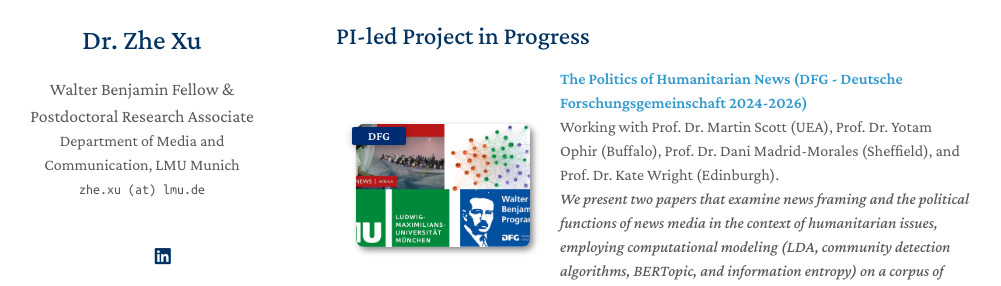
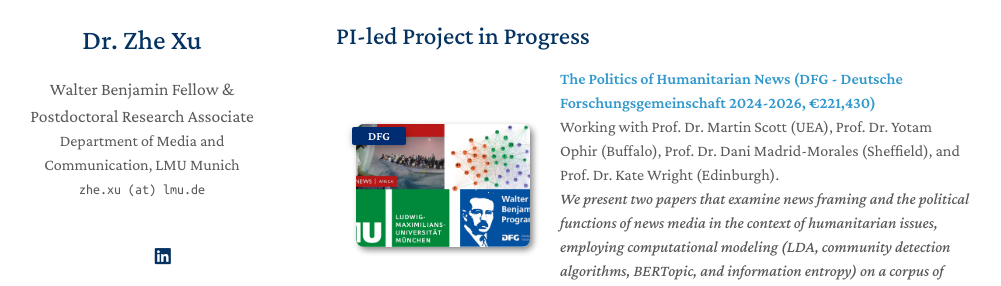
Before and after one commit to zhexuphd/home, a Jekyll site: the page built from index.md, in a window 1280 px wide and 900 px high, scrolled down 825 px. Shown: the part 190-476 px from the top of the window, without its empty margins (134-1135 px from the left). Built offline with Jekyll 4.4.1, drawn with Linux system fonts in a browser that asks for light colours; a style sheet for code colours, icons or effects is not loaded; our own code applies the rules of GitHub Pages for plain Markdown files.

Commit message:
Update dfg.yml

```diff
--- a/_data/dfg.yml
+++ b/_data/dfg.yml
@@ -1,6 +1,6 @@
 main:
 
-  - title: "The Politics of Humanitarian News (DFG - Deutsche Forschungsgemeinschaft 2024-2026)"
+  - title: "The Politics of Humanitarian News (DFG - Deutsche Forschungsgemeinschaft 2024-2026, €221,430)"
     authors: Working with Prof. Dr. Martin Scott (UEA), Prof. Dr. Yotam Ophir (Buffalo), Prof. Dr. Dani Madrid-Morales (Sheffield), and Prof. Dr. Kate Wright (Edinburgh).
     conference_short: DFG
     conference: We present two papers that examine news framing and the political functions of news media in the context of humanitarian issues, employing computational modeling (LDA, community detection algorithms, BERTopic, and information entropy) on a corpus of over one million humanitarian news articles.
```
